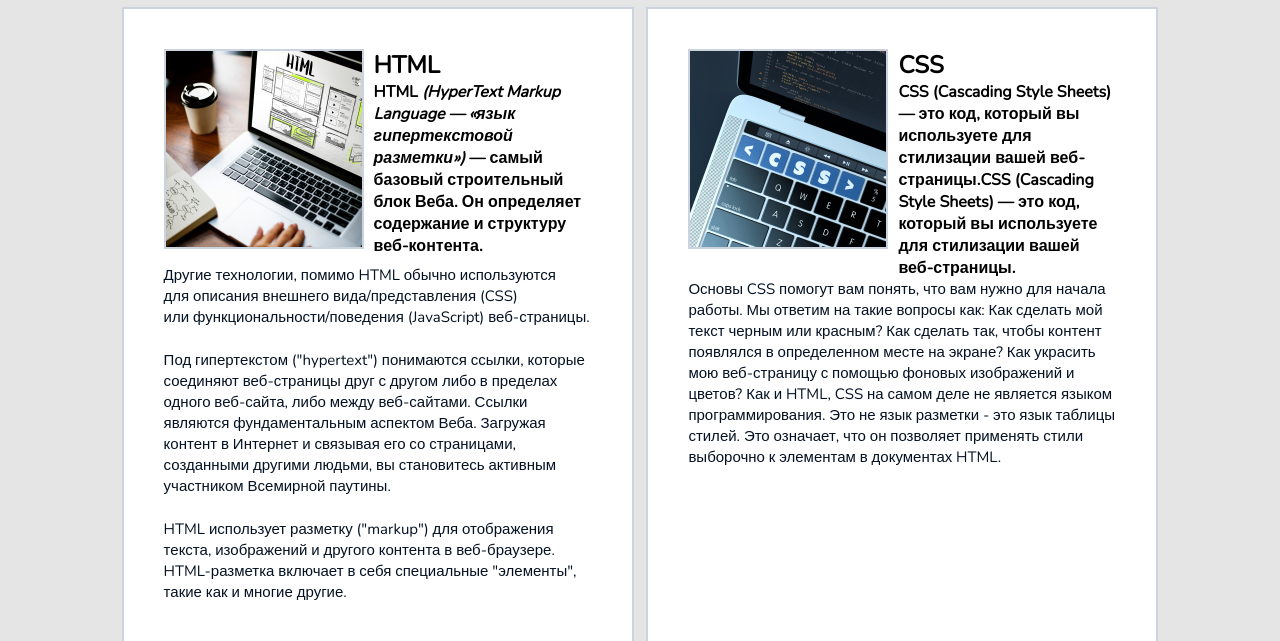
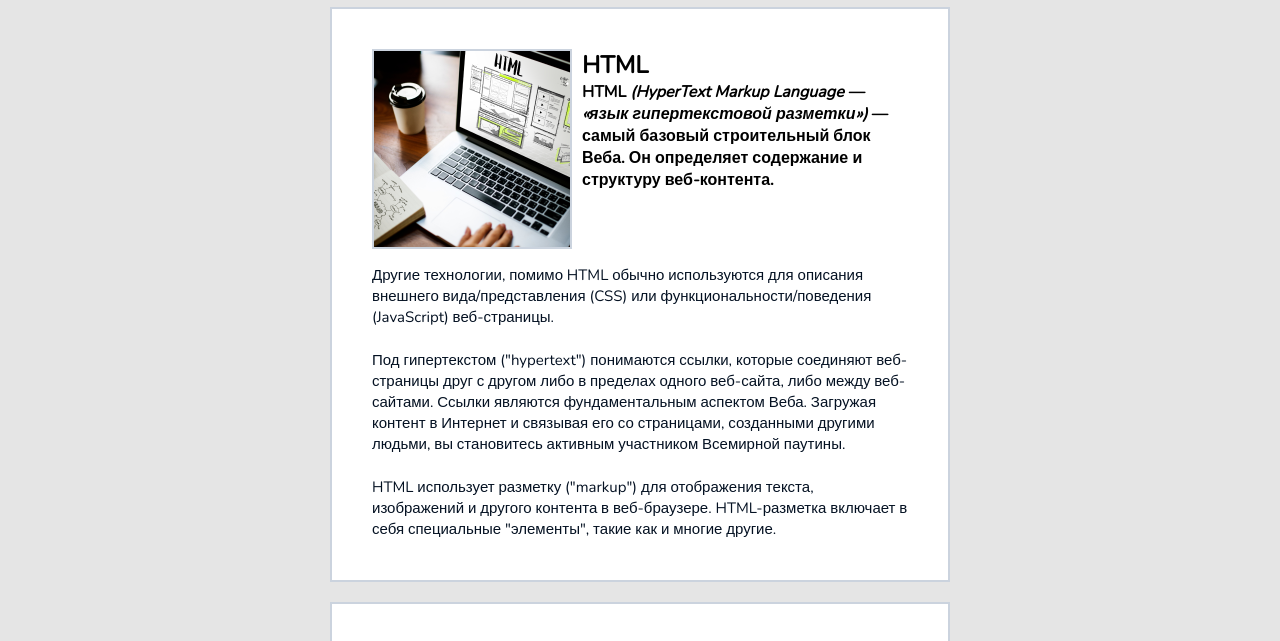
Before and after one commit to alexmegadrive/project1_Education-Portal, a plain HTML site: page index.html in a window 1280 px wide. Shown: the part 84-725 px from the top of the page. Drawn offline with nearby package versions, Linux system fonts and the light colour scheme.

Commit message:
page1 page2 page3 - done page3 - userpic corrections main page corrections

```diff
--- a/styles.css
+++ b/styles.css
@@ -381,13 +381,13 @@ font-size: 30px;
     display: flex;
     flex-direction: row;
     flex-wrap: wrap;
-    justify-content: space-between;
+    justify-content: center;
     height: auto;
     width: 82vw;
     margin: 0 auto;
 }
 .html_css_div {
-    width: 40vw;
+    width: 620px;
     height: auto;
     background: #FFFFFF;
     border: 2px solid #CBD3DE;
```
